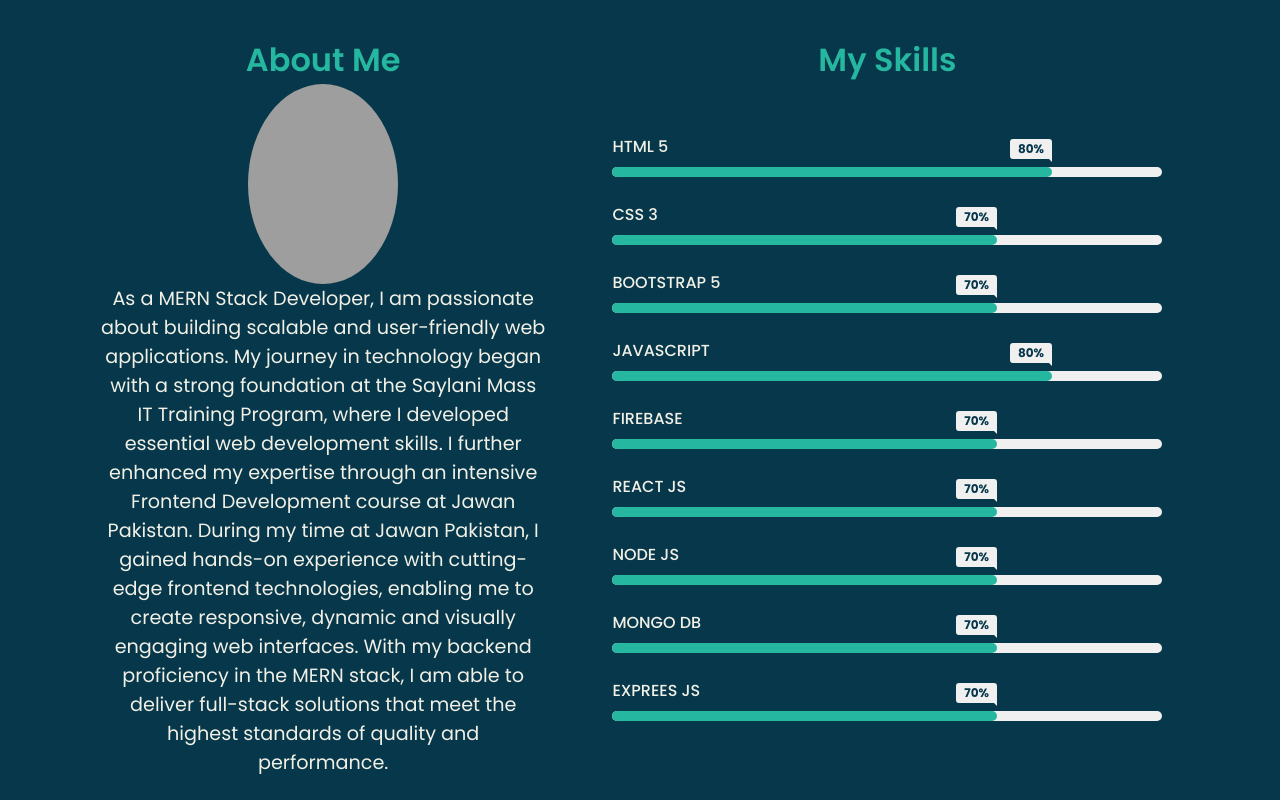
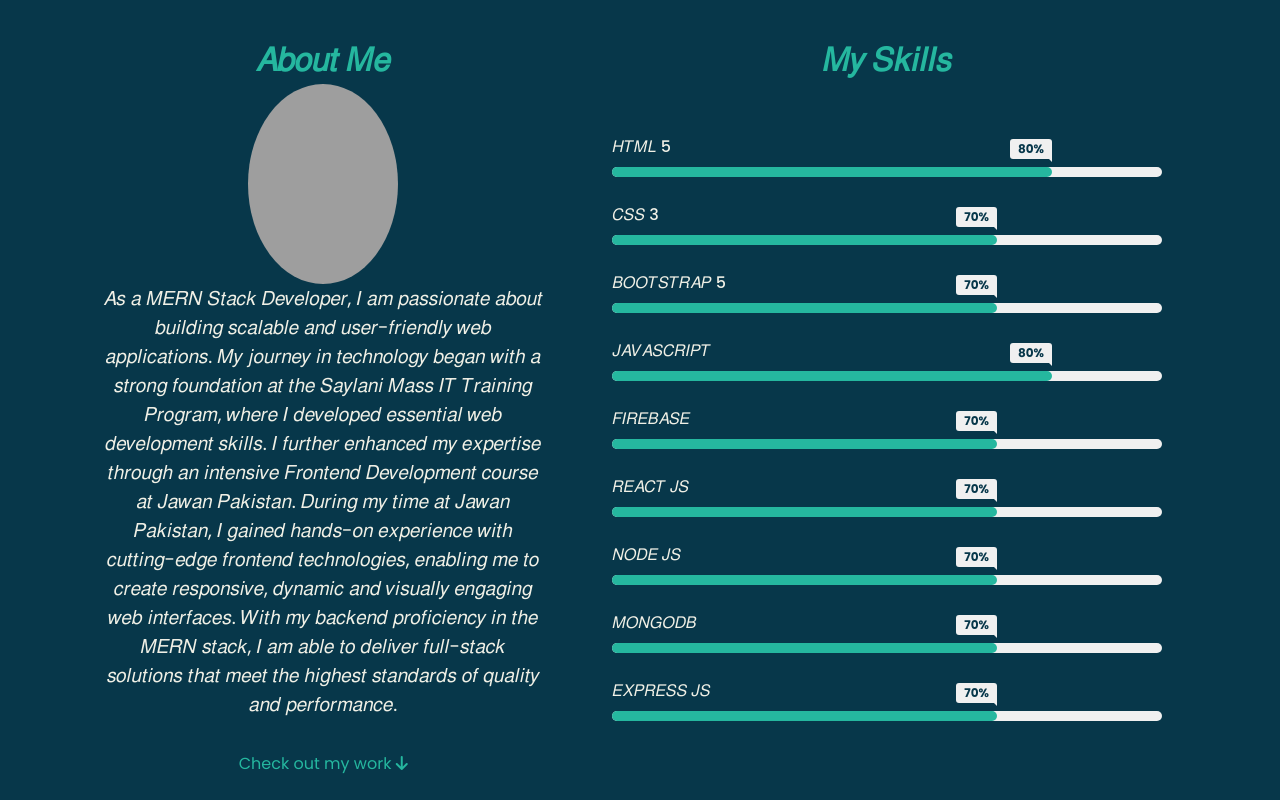
Before and after one commit to MuhammadEshareeb/Portfolio, a plain HTML site: page index.html in a window 1280 px wide. Shown: the part 860-1660 px from the top of the page. Drawn offline with nearby package versions, Linux system fonts and the light colour scheme; grey boxes are pictures that could not be loaded.

Commit message:
Portfolio Complet

```diff
--- a/index.html
+++ b/index.html
@@ -16,7 +16,7 @@
   <nav class="navbar">
     <div class="navbar-container container">
       <div>
-        <h1 class="navbar-brand">MEshareeb Rajput</h1>
+        <h1 class="navbar-brand">𝑀𝐸𝑠ℎ𝑎𝑟𝑒𝑒𝑏 𝑅𝑎𝑗𝑝𝑢𝑡</h1>
       </div>
       <ul class="menu-items">
         <li><a href="#about">About</a></li>
@@ -42,12 +42,11 @@
       <div class="about-content">
         <div class="left-content">
           <div>
-            <h1 class="about-heading">About Me</h1>
+            <h1 class="about-heading">𝐴𝑏𝑜𝑢𝑡 𝑀𝑒</h1>
           </div>
           <img src="https://i.postimg.cc/Hx4nChpH/fbavatar-1630400663387-6838396024049256103.png" alt="image" />
           <p>
-            As a MERN Stack Developer, I am passionate about building scalable and user-friendly web applications. My journey in technology began with a strong foundation at the Saylani Mass IT Training Program, where I developed essential web development skills. I further enhanced my expertise through an intensive Frontend Development course at Jawan Pakistan.
-            During my time at Jawan Pakistan, I gained hands-on experience with cutting-edge frontend technologies, enabling me to create responsive, dynamic and visually engaging web interfaces. With my backend proficiency in the MERN stack, I am able to deliver full-stack solutions that meet the highest standards of quality and performance.
+            𝐴𝑠 𝑎 𝑀𝐸𝑅𝑁 𝑆𝑡𝑎𝑐𝑘 𝐷𝑒𝑣𝑒𝑙𝑜𝑝𝑒𝑟, 𝐼 𝑎𝑚 𝑝𝑎𝑠𝑠𝑖𝑜𝑛𝑎𝑡𝑒 𝑎𝑏𝑜𝑢𝑡 𝑏𝑢𝑖𝑙𝑑𝑖𝑛𝑔 𝑠𝑐𝑎𝑙𝑎𝑏𝑙𝑒 𝑎𝑛𝑑 𝑢𝑠𝑒𝑟-𝑓𝑟𝑖𝑒𝑛𝑑𝑙𝑦 𝑤𝑒𝑏 𝑎𝑝𝑝𝑙𝑖𝑐𝑎𝑡𝑖𝑜𝑛𝑠. 𝑀𝑦 𝑗𝑜𝑢𝑟𝑛𝑒𝑦 𝑖𝑛 𝑡𝑒𝑐ℎ𝑛𝑜𝑙𝑜𝑔𝑦 𝑏𝑒𝑔𝑎𝑛 𝑤𝑖𝑡ℎ 𝑎 𝑠𝑡𝑟𝑜𝑛𝑔 𝑓𝑜𝑢𝑛𝑑𝑎𝑡𝑖𝑜𝑛 𝑎𝑡 𝑡ℎ𝑒 𝑆𝑎𝑦𝑙𝑎𝑛𝑖 𝑀𝑎𝑠𝑠 𝐼𝑇 𝑇𝑟𝑎𝑖𝑛𝑖𝑛𝑔 𝑃𝑟𝑜𝑔𝑟𝑎𝑚, 𝑤ℎ𝑒𝑟𝑒 𝐼 𝑑𝑒𝑣𝑒𝑙𝑜𝑝𝑒𝑑 𝑒𝑠𝑠𝑒𝑛𝑡𝑖𝑎𝑙 𝑤𝑒𝑏 𝑑𝑒𝑣𝑒𝑙𝑜𝑝𝑚𝑒𝑛𝑡 𝑠𝑘𝑖𝑙𝑙𝑠. 𝐼 𝑓𝑢𝑟𝑡ℎ𝑒𝑟 𝑒𝑛ℎ𝑎𝑛𝑐𝑒𝑑 𝑚𝑦 𝑒𝑥𝑝𝑒𝑟𝑡𝑖𝑠𝑒 𝑡ℎ𝑟𝑜𝑢𝑔ℎ 𝑎𝑛 𝑖𝑛𝑡𝑒𝑛𝑠𝑖𝑣𝑒 𝐹𝑟𝑜𝑛𝑡𝑒𝑛𝑑 𝐷𝑒𝑣𝑒𝑙𝑜𝑝𝑚𝑒𝑛𝑡 𝑐𝑜𝑢𝑟𝑠𝑒 𝑎𝑡 𝐽𝑎𝑤𝑎𝑛 𝑃𝑎𝑘𝑖𝑠𝑡𝑎𝑛. 𝐷𝑢𝑟𝑖𝑛𝑔 𝑚𝑦 𝑡𝑖𝑚𝑒 𝑎𝑡 𝐽𝑎𝑤𝑎𝑛 𝑃𝑎𝑘𝑖𝑠𝑡𝑎𝑛, 𝐼 𝑔𝑎𝑖𝑛𝑒𝑑 ℎ𝑎𝑛𝑑𝑠-𝑜𝑛 𝑒𝑥𝑝𝑒𝑟𝑖𝑒𝑛𝑐𝑒 𝑤𝑖𝑡ℎ 𝑐𝑢𝑡𝑡𝑖𝑛𝑔-𝑒𝑑𝑔𝑒 𝑓𝑟𝑜𝑛𝑡𝑒𝑛𝑑 𝑡𝑒𝑐ℎ𝑛𝑜𝑙𝑜𝑔𝑖𝑒𝑠, 𝑒𝑛𝑎𝑏𝑙𝑖𝑛𝑔 𝑚𝑒 𝑡𝑜 𝑐𝑟𝑒𝑎𝑡𝑒 𝑟𝑒𝑠𝑝𝑜𝑛𝑠𝑖𝑣𝑒, 𝑑𝑦𝑛𝑎𝑚𝑖𝑐 𝑎𝑛𝑑 𝑣𝑖𝑠𝑢𝑎𝑙𝑙𝑦 𝑒𝑛𝑔𝑎𝑔𝑖𝑛𝑔 𝑤𝑒𝑏 𝑖𝑛𝑡𝑒𝑟𝑓𝑎𝑐𝑒𝑠. 𝑊𝑖𝑡ℎ 𝑚𝑦 𝑏𝑎𝑐𝑘𝑒𝑛𝑑 𝑝𝑟𝑜𝑓𝑖𝑐𝑖𝑒𝑛𝑐𝑦 𝑖𝑛 𝑡ℎ𝑒 𝑀𝐸𝑅𝑁 𝑠𝑡𝑎𝑐𝑘, 𝐼 𝑎𝑚 𝑎𝑏𝑙𝑒 𝑡𝑜 𝑑𝑒𝑙𝑖𝑣𝑒𝑟 𝑓𝑢𝑙𝑙-𝑠𝑡𝑎𝑐𝑘 𝑠𝑜𝑙𝑢𝑡𝑖𝑜𝑛𝑠 𝑡ℎ𝑎𝑡 𝑚𝑒𝑒𝑡 𝑡ℎ𝑒 ℎ𝑖𝑔ℎ𝑒𝑠𝑡 𝑠𝑡𝑎𝑛𝑑𝑎𝑟𝑑𝑠 𝑜𝑓 𝑞𝑢𝑎𝑙𝑖𝑡𝑦 𝑎𝑛𝑑 𝑝𝑒𝑟𝑓𝑜𝑟𝑚𝑎𝑛𝑐𝑒.
           </p>
           <div class="work-arrow">
             <p>
@@ -58,60 +57,60 @@
         <div class="skills">
           <div class="right-content">
             <div>
-              <h1 class="skills-heading">My Skills</h1>
+              <h1 class="skills-heading">𝑀𝑦 𝑆𝑘𝑖𝑙𝑙𝑠</h1>
             </div>
             <div class="skills-bar">
               <div class="bar">
                 <div class="info">
-                  <span>HTML 5</span>
+                  <span>𝐻𝑇𝑀𝐿 5</span>
                 </div>
                 <div class="progress-line"><span class="html"></span>
                 </div>
                 <div class="bar">
                   <div class="info">
-                    <span>CSS 3</span>
+                    <span>𝐶𝑆𝑆 3</span>
                   </div>
                   <div class="progress-line"><span class="css"></span>
                   </div>
                   <div class="bar">
                     <div class="info">
-                      <span>BOOTSTRAP 5</span>
+                      <span>𝐵𝑂𝑂𝑇𝑆𝑇𝑅𝐴𝑃 5</span>
                     </div>
                     <div class="progress-line"><span class="css"></span>
                     </div>
                 <div class="bar">
                         <div class="info">
-                          <span>JAVASCRIPT</span>
+                          <span>𝐽𝐴𝑉𝐴𝑆𝐶𝑅𝐼𝑃𝑇</span>
                         </div>
                         <div class="progress-line"><span class="html"></span>
                         </div>
                         <div class="bar">
                           <div class="info">
-                            <span>FIREBASE</span>
+                            <span>𝐹𝐼𝑅𝐸𝐵𝐴𝑆𝐸</span>
                           </div>
                           <div class="progress-line"><span class="css"></span>
                           </div>
                         <div class="bar">
                           <div class="info">
-                            <span>REACT JS</span>
+                            <span>𝑅𝐸𝐴𝐶𝑇 𝐽𝑆 </span>
                           </div>
                           <div class="progress-line"><span class="css"></span>
                           </div>
                         <div class="bar">
                           <div class="info">
-                            <span>NODE JS</span>
+                            <span>𝑁𝑂𝐷𝐸 𝐽𝑆</span>
                           </div>
                           <div class="progress-line"><span class="css"></span>
                           </div>
                         <div class="bar">
                           <div class="info">
-                            <span>MONGO DB</span>
+                            <span>𝑀𝑂𝑁𝐺𝑂𝐷𝐵</span>
                           </div>
                           <div class="progress-line"><span class="css"></span>
                           </div>
                         <div class="bar">
                           <div class="info">
-                            <span>EXPREES JS</span>
+                            <span>𝐸𝑋𝑃𝑅𝐸𝑆𝑆 𝐽𝑆</span>
                           </div>
                           <div class="progress-line"><span class="css"></span>
                           </div>
```
